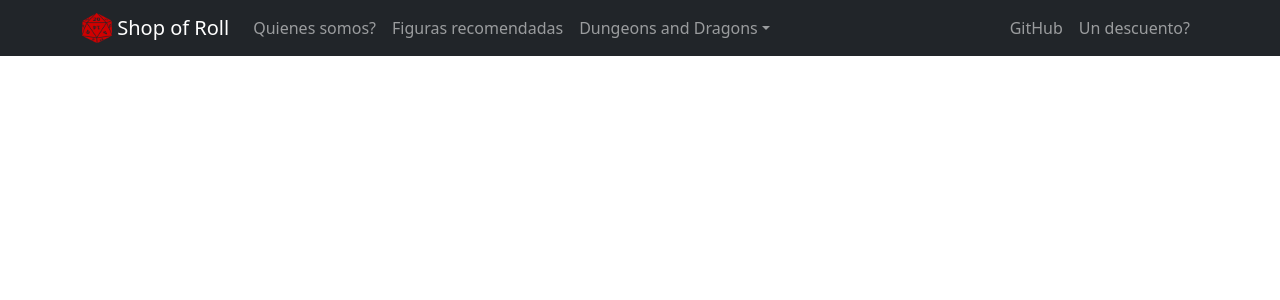
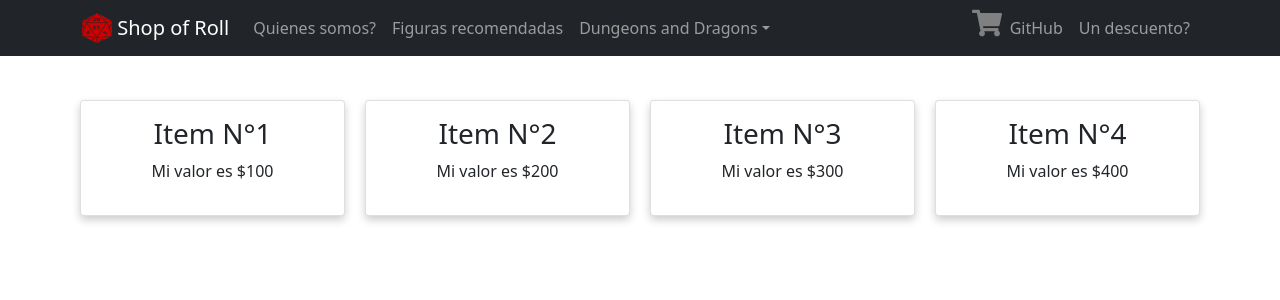
Before and after one commit to Polibyus/Shop-of-Roll, a React (Create React App) app: page / in a window 1280 px wide. Shown: the top 300 px of the page. Built offline with nearby package versions, Linux system fonts and the light colour scheme.

Commit message:
Implementacion de icono de carrito y primeros cards con props

```diff
--- a/src/App.css
+++ b/src/App.css
@@ -1,14 +1,57 @@
-.App-header {
-  background-color: #282c34;
-  min-height: 100vh;
-  display: flex;
-  flex-direction: column;
-  align-items: center;
-  justify-content: center;
-  font-size: calc(10px + 2vmin);
-  color: white;
+* {
+  box-sizing: border-box;
 }
 
-.App-link {
-  color: #61dafb;
+
+.ItemList {
+  margin: 100px;
+  padding-right: 15px;
+  padding-left: 15px;
+  margin-right: auto;
+  margin-left: auto;
 }
+@media (min-width: 768px) {
+  .ItemList {
+    width: 750px;
+}
+}
+@media (min-width: 992px) {
+  .ItemList {
+    width: 970px;
+}
+}
+@media (min-width: 1200px) {
+  .ItemList {
+    width: 1170px;
+}
+}
+
+
+.column {
+  float: left;
+  width: 25%;
+  padding: 0 10px;
+}
+
+.row {margin: 0 -5px;}
+
+.row:after {
+  content: "";
+  display: table;
+  clear: both;
+}
+
+.card {
+  box-shadow: 0 4px 8px 0 rgba(0, 0, 0, 0.2);
+  padding: 16px;
+  text-align: center;
+  background-color: #f1f1f1;
+}
+
+@media screen and (max-width: 600px) {
+  .column {
+    width: 100%;
+    display: block;
+    margin-bottom: 20px;
+  }
+}
--- a/src/App.js
+++ b/src/App.js
@@ -1,12 +1,13 @@
 import './App.css';
 import 'bootstrap/dist/css/bootstrap.min.css';
 import NavBar from './components/NavBar'
+import ItemListContainer from './components/ItemListContainer';
 
 function App() {
   return (
-    <div className="App">
+    <div className="container-fluid">
     <NavBar/>
-    <h1>Shop of Roll</h1>
+    <ItemListContainer />
     </div>
   );
 }
--- a/src/components/CartIcon.js
+++ b/src/components/CartIcon.js
@@ -1,11 +1,14 @@
 import { FaShoppingCart } from 'react-icons/fa';
 import React from 'react'
+import { IconContext } from "react-icons"
 
 const CartIcon = () => {
     return (
+        <IconContext.Provider value={{ color: 'grey', size: '30px' }}>
         <div>
-            <a href> FaShoppingCart </a>
+            <a href=""> <FaShoppingCart /></a>
         </div>
+        </IconContext.Provider>
     )
 }
 
--- /dev/null
+++ b/src/components/ItemListContainer.js
@@ -0,0 +1,26 @@
+import React from 'react'
+
+const Card = (props) => {
+    return (
+        <div className="column">
+            <div class="card">
+            <h3>Item N°{props.n}</h3>
+            <p>Mi valor es ${props.price}</p>
+            </div>
+        </div>
+    )
+}
+
+
+const ItemListContainer = () => {
+    return (
+        <div className='ItemList'>
+            <Card n='1' price='100' />
+            <Card n='2' price='200' />
+            <Card n='3' price='300' />
+            <Card n='4' price='400' />
+        </div>
+    )
+}
+
+export default ItemListContainer
--- a/src/components/NavBar.js
+++ b/src/components/NavBar.js
@@ -1,9 +1,7 @@
 import React from 'react'
-import { Navbar } from 'react-bootstrap'
-import { Container } from 'react-bootstrap'
-import { Nav } from 'react-bootstrap'
-import { NavDropdown } from 'react-bootstrap'
-import logo from '../img/logo.png';
+import { Navbar, Container, Nav, NavDropdown } from 'react-bootstrap'
+import logo from '../img/logo.png'
+import CartIcon from './CartIcon'
 
 const NavBar = () => {
     return (
@@ -33,6 +31,7 @@ const NavBar = () => {
                         </NavDropdown>
                     </Nav>
                     <Nav>
+                        <CartIcon />
                         <Nav.Link href="https://github.com/Polibyus" target="_blank">GitHub</Nav.Link>
                         <Nav.Link eventKey={2} href="https://polibyus.github.io/Roll-Adventure/" target="_blank">Un descuento?</Nav.Link>
                     </Nav>
```
